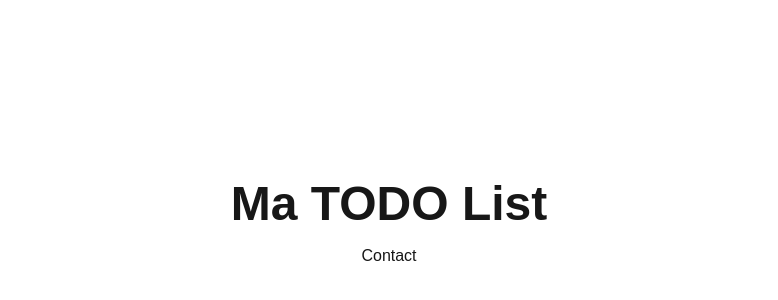
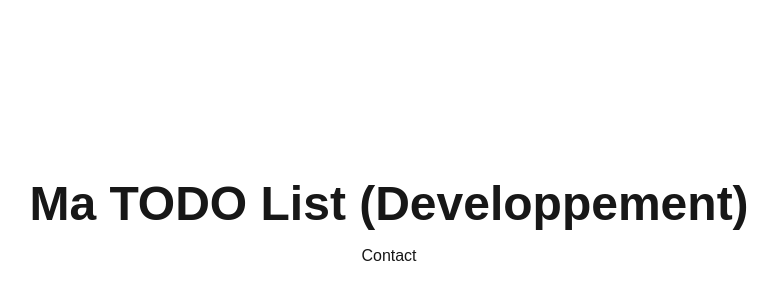
Before and after one commit to Pedal0/todo_atl_service_web, a Next.js app: page / in a window 1280 px wide. Shown: the part 176-476 px from the top of the page, without its empty margins (251-1029 px from the left). Built offline with nearby package versions, Linux system fonts and the light colour scheme.

Commit message:
feat: update title in Home component to reflect development status

```diff
--- a/src/app/page.tsx
+++ b/src/app/page.tsx
@@ -4,7 +4,7 @@ import Link from "next/link";
 export default function Home() {
   return (
     <div className="flex flex-col justify-center items-center h-screen">
-      <h1 className="text-5xl font-bold">Ma TODO List</h1>
+      <h1 className="text-5xl font-bold">Ma TODO List (Developpement)</h1>
       <Link href="/contact" className="mt-4">
         Contact
       </Link>
```
